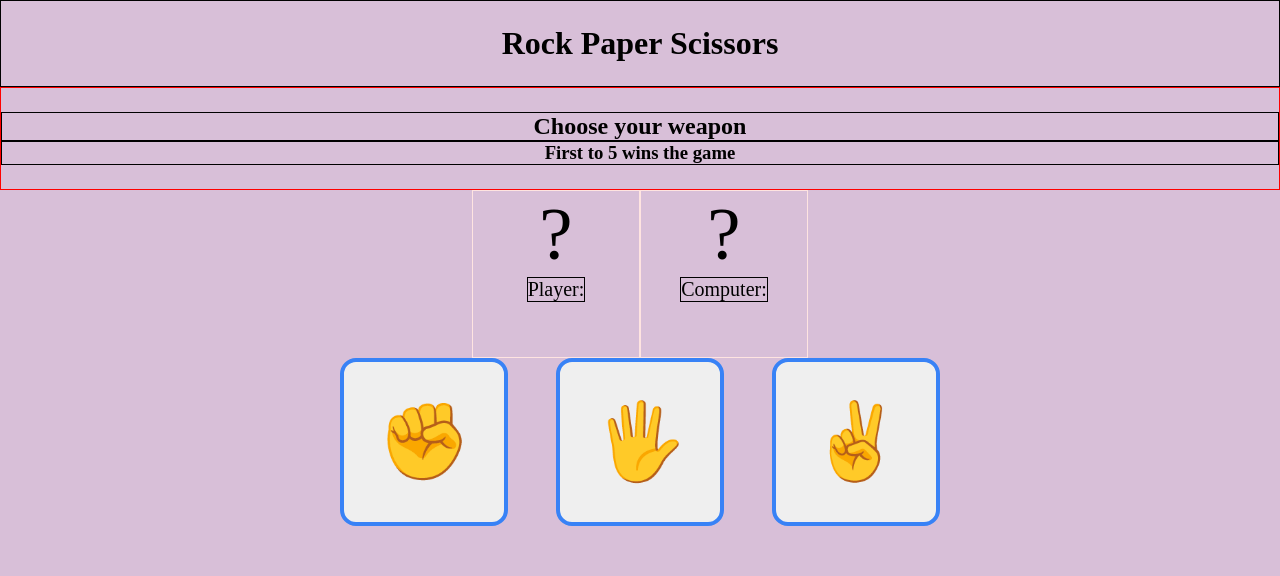
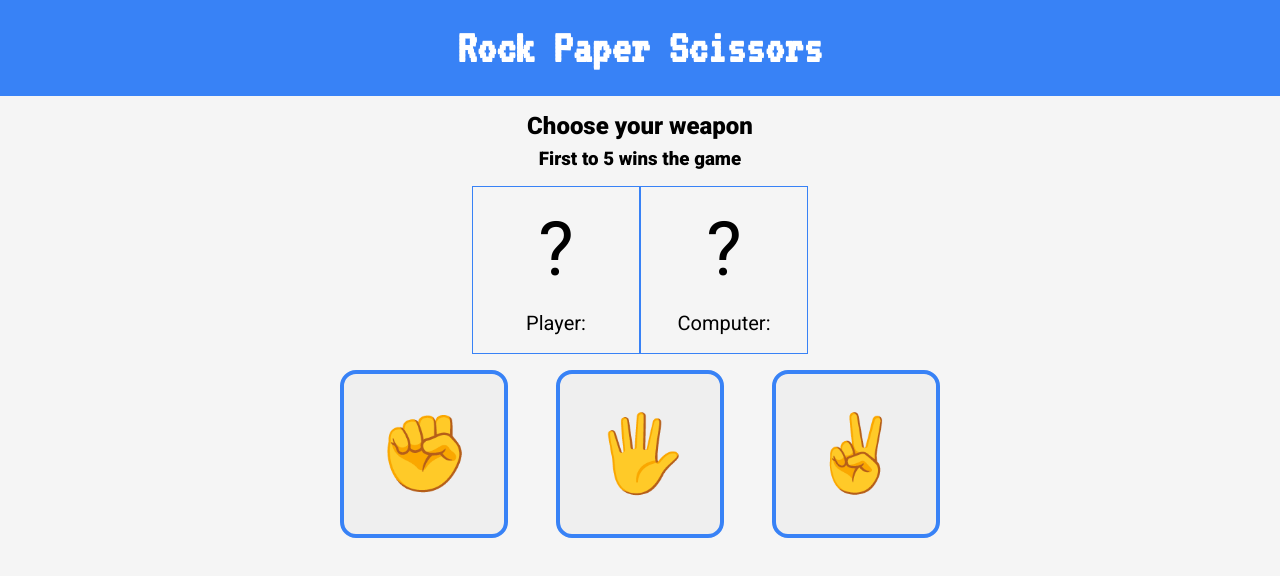
Before and after one commit to golfsap/rock-paper-scissors, a plain HTML site: page index.html in a window 1280 px wide. Drawn offline with Linux system fonts and the light colour scheme.

Commit message:
Edit fonts and styling, add Reset game button

```diff
--- a/game.js
+++ b/game.js
@@ -90,6 +90,7 @@ function handleClick(playerSelection) {
 
     if (isGameOver() === true) {
         printWinner();
+        resetGame();
     }
 }
 
@@ -145,6 +146,12 @@ function updateSigns(playerSelection, computerSelection) {
     }
 }
 
+function resetGame() {
+    const resetBtn = document.createElement("button");
+    resetBtn.innerText = "Reset Game";
+    document.body.append(resetBtn);
+}
+
 // UI
 const weapons = document.querySelectorAll('button');
 weapons.forEach(weapon => {
--- a/index.html
+++ b/index.html
@@ -7,6 +7,9 @@
     <title>Rock, paper, scissors game</title>
     <link rel="stylesheet" href="styles.css">
     <script src="game.js" defer></script>
+    <link rel="preconnect" href="https://fonts.googleapis.com">
+<link rel="preconnect" href="https://fonts.gstatic.com" crossorigin>
+<link href="https://fonts.googleapis.com/css2?family=Roboto:ital,wght@0,400;0,500;0,900;1,300;1,700&family=VT323&display=swap" rel="stylesheet">
 </head>
 <body>
     <header>
--- a/styles.css
+++ b/styles.css
@@ -2,53 +2,60 @@ body {
     margin: 0;
     display: flex;
     flex-direction: column;
-    background-color: thistle;
+    background-color: whitesmoke;
+    font-family: 'Roboto', sans-serif;
 }
 
 h1 {
-    border: 1px black solid;
     margin: 0;
     padding: 24px 0;
     text-align: center;
-    color: black;
+    color: white;
+    font-family: 'VT323', monospace;
+    font-size: 48px;
+    background-color: #3882F6;
 }
 
 .main {
     display: flex;
     flex-direction: column;
-    border: 1px red solid;
-    padding: 24px 0;
+    /*border: 1px red solid;*/
+    padding: 16px 0;
 }
+
 h2 {
     margin: 0;
     text-align: center;
-    border: 1px black solid;
+    /*border: 1px black solid; */
+    margin-bottom: 8px;
 }
 
 h3 {
     color: black;
     margin: 0;
-    border: 1px black solid;
+    /*border: 1px black solid;*/
     text-align: center;
 }
 
 .scoreboard {
     display: flex;
     justify-content: center;
+    padding-bottom: 16px;
 }
 
 .player-side, .computer-side {
-    border: 1px mistyrose solid;
+    border: 1px #3882F6 solid;
     box-sizing: border-box;
     height: 168px;
     width: 168px;
     display: flex;
     flex-direction: column;
     align-items: center;
+    justify-content: space-evenly;
 }
 
 .score {
-    border: solid 1px black;
+    /*border: solid 1px black;*/
     font-size: 20px;
 }
 
```
